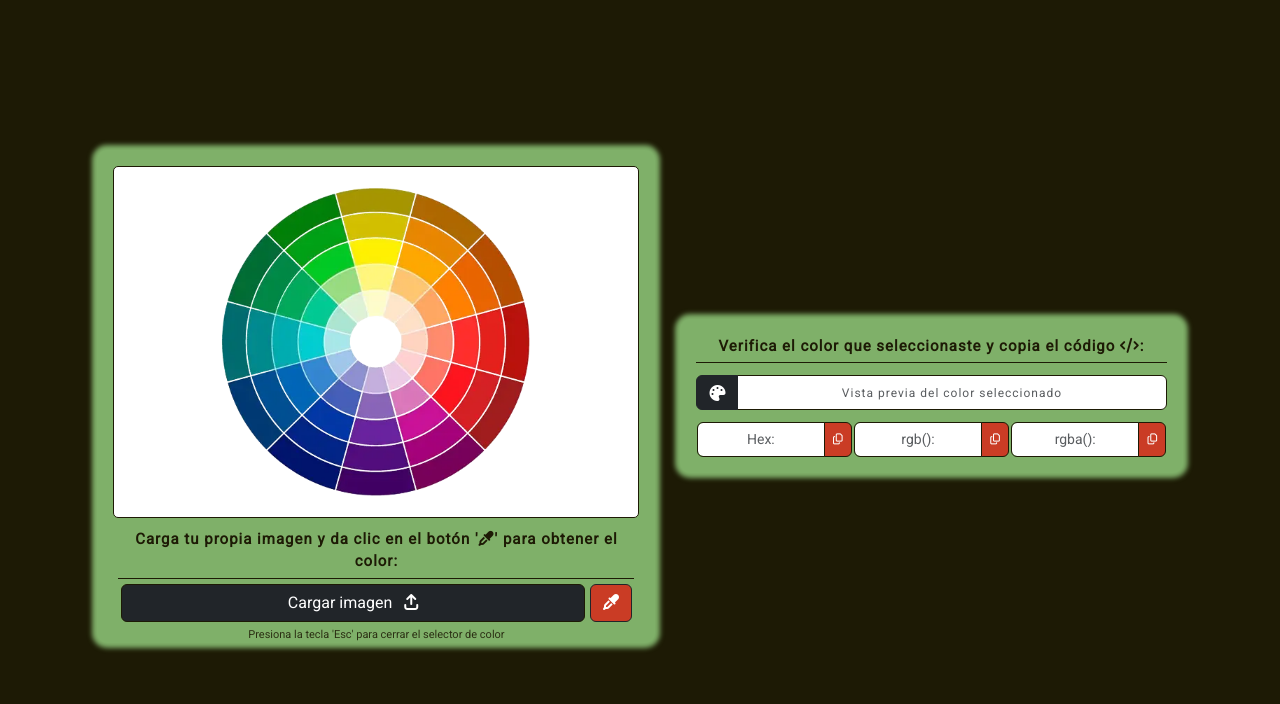
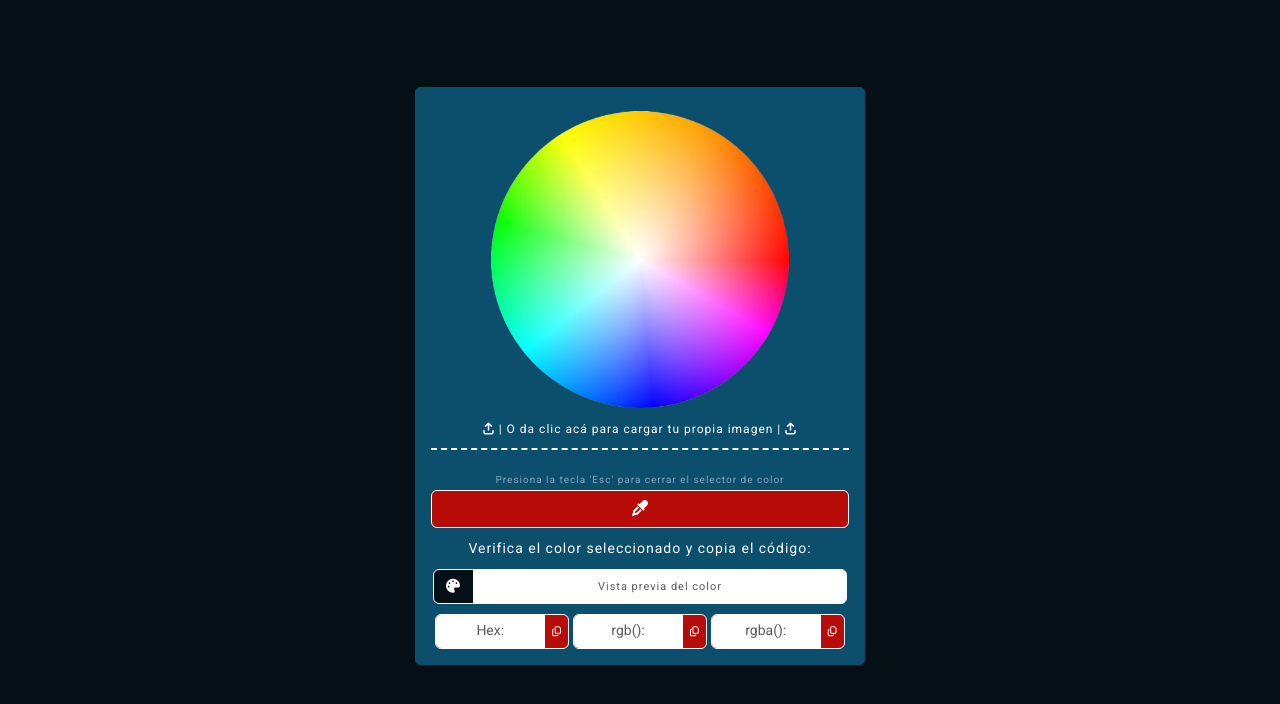
Before and after one commit to MauricioBarrueta/imgColorPicker, a website: page index.html in a window 1280 px wide. Drawn offline with nearby package versions, Linux system fonts and the light colour scheme.

Commit message:
Se modificó la vista y la lógica del sitio

```diff
--- a/index.html
+++ b/index.html
@@ -15,25 +15,23 @@
     <div class="color-picker-card">
       <div id="alertText" class="hidden"></div>
 
-      <div class="img-container">
-        <img id="image" src="src/img/demo.webp" />
-      </div>
+      <!-- Upload Image Form - Color Picker Button -->
+      <form action="#" class="upload-image-form">
+        <input type="file" id="uploaded-image" accesskey="image/*" accept="image/png, image/jpeg" hidden>
+        <img id="image" src="src/img/default.png">
+        <div class="form-text">
+            <p id="upload-status">&#xe09a; | O da clic acá para cargar tu propia imagen | &#xe09a;</p>
+        </div>
+      </form>
+      <small>Presiona la tecla 'Esc' para cerrar el selector de color</small>
+      <button class="btn btn-danger" id="color-picker" title="Iniciar el selector de color">&#xf1fb;</button>
 
-      <div class="buttons-container">
-        <span class="title">Carga tu propia imagen y da clic en el botón '' para obtener el color:</span>
-        <label for="file" class="btn btn-dark upload-image">Cargar imagen &nbsp; &#xe09a;</label>
-        <input id="file" type="file" accesskey="image/*" accept="image/png, image/jpeg" hidden>
-        <button class="btn btn-dark" id="color-picker" title="Selecciona el color">&#xf1fb;</button>
-      </div>
-      <small>Presiona la tecla 'Esc' para cerrar el selector de color</small>
-    </div>
-
-    <div class="color-res">
+      <!-- Color Models Code -->
       <div class="color-selected-container">
-        <span class="title">Verifica el color que seleccionaste y copia el código &#xf121;:</span>
+        <span class="title">Verifica el color seleccionado y copia el código:</span>
         <div class="input-group">
           <span class="input-group-text btn btn-dark" id="color-icon" title="Vista previa">&#xf53f;</span>
-          <input type="text" class="form-control" id="color-preview" placeholder="Vista previa del color seleccionado" aria-describedby="color-icon" readonly>
+          <input type="text" class="form-control" id="color-preview" placeholder="Vista previa del color" aria-describedby="color-icon" readonly>
         </div>
         <div class="input-group">
           <input type="text" class="form-control" placeholder="Hex:" aria-describedby="hex" id="hexCode" readonly>
@@ -49,6 +47,7 @@
         </div>
       </div>
     </div>
+
   </div>
 
     <script src="https://cdn.jsdelivr.net/npm/bootstrap@5.3.2/dist/js/bootstrap.bundle.min.js" integrity="sha384-C6RzsynM9kWDrMNeT87bh95OGNyZPhcTNXj1NW7RuBCsyN/o0jlpcV8Qyq46cDfL" crossorigin="anonymous"></script>
--- a/src/js/main.js
+++ b/src/js/main.js
@@ -1,20 +1,18 @@
-const imageSrc = document.getElementById('image'), colorPicker = document.getElementById("color-picker"),
-  errorText = document.getElementById("alertText"), uploadedFile = document.getElementById("file"), uploadLabel = document.querySelector('.upload-image'),
-  selectedColorContainer = document.querySelector('.color-res'), colorContainer = document.querySelector('.color-selected-container'),
-  colorPreview = document.getElementById("color-preview"),
-  hexadecimalValue = document.getElementById('hexCode'), rgbValue = document.getElementById('rgbCode'), rgbaValue = document.getElementById('rgbaCode')
-
-let eyeDropper;
+const uploadImageForm = document.querySelector('.upload-image-form'), uploadedImage = document.getElementById('uploaded-image'),
+  imageSrc = document.getElementById('image'), colorPickerButton = document.getElementById("color-picker"), errorText = document.getElementById("alertText"),
+  colorContainer = document.querySelector('.color-selected-container'), colorPreview = document.getElementById("color-preview"),
+  hexValue = document.getElementById('hexCode'), rgbValue = document.getElementById('rgbCode'), rgbaValue = document.getElementById('rgbaCode')
+let eyeDropper
 
 window.onload = () => {
   colorPreview.style.background = 'white'
-  /* Verifica si la API es compatible con el navegador */
+  /* Verifica si la API es compatible con el navegador o no */
   if (!window.EyeDropper) {
       errorText.classList.remove('hidden')
-      selectedColorContainer.classList.add('hidden')
-      uploadedFile.disabled = true, uploadLabel.style.pointerEvents = 'none', uploadLabel.style.background = '#424649', colorPicker.disabled = true
-      errorText.innerText = "Lo sentimos, 'EyeDropper API' no es compatible con este navegador :(";
-    return;
+      colorContainer.classList.add('hidden')
+      colorPickerButton.disabled = true, uploadedImage.disabled = true
+      errorText.innerText = `\u{f071} EyeDropper API no es compatible con este navegador \u{f071}`
+    return
   } else { eyeDropper = new EyeDropper() }
 };
 
@@ -24,39 +22,40 @@ const hexColorToRgb = (color, alpha) => {
   const r = parseInt(color.substr(1, 2), 16)
   const g = parseInt(color.substr(3, 2), 16)
   const b = parseInt(color.substr(5, 2), 16)
-  rgbCodeValue =  `rgb(${r}, ${g}, ${b})`
-  rgbaCodeValue = `rgba(${r}, ${g}, ${b}, ${alpha})`
+  rgbCodeValue =  `rgb(${r}, ${g}, ${b});`, rgbaCodeValue = `rgba(${r}, ${g}, ${b}, ${alpha});`
 }
 
 /* Se inicializa la promesa que retornará el código del color */
 const initColorPicker = async () => {
   await eyeDropper.open()
     .then((colorValue) => {
-      let hexCode = colorValue.sRGBHex;
+      let hexCode = colorValue.sRGBHex
       hexColorToRgb(hexCode, 1)
-      hexadecimalValue.value = hexCode, rgbValue.value = rgbCodeValue, rgbaValue.value = rgbaCodeValue
+      hexValue.value = hexCode, rgbValue.value = rgbCodeValue, rgbaValue.value = rgbaCodeValue
       colorPreview.style.backgroundColor = hexCode
     })
     .catch((error) => { console.error(error) });
 };
-colorPicker.addEventListener("click", initColorPicker);
+colorPickerButton.addEventListener("click", initColorPicker);
 
-/* Se llama al evento 'change' si la imagen es modificada */
-uploadedFile.addEventListener('change', () => {
+/* Se llama al evento 'change' si la imagen es modificada y al evento 'click' del formulario  */
+uploadImageForm.addEventListener('click', () => { uploadedImage.click() })
+uploadedImage.addEventListener('change', () => {
   let fileReader = new FileReader() //* Objeto que permite leer los archivos del ordenador
   /* Se leé el contenido del archivo y al finalizar se asigna al atributo 'src' de la imagen */
-  fileReader.readAsDataURL(uploadedFile.files[0]);
+  fileReader.readAsDataURL(uploadedImage.files[0])
   fileReader.onload = () => {
-    imageSrc.setAttribute("src", fileReader.result);
+    imageSrc.setAttribute("src", fileReader.result)
   };
 })
 
-const copyButtons = document.querySelectorAll('.color-res button')
+/* Copia el valor del input dependiendo el botón que se seleccionó */
+const copyButtons = document.querySelectorAll('.color-selected-container button')
 copyButtons.forEach(element => {
   element.addEventListener('click', () => {
-    var selectedInput = element.id === 'hex' ? hexadecimalValue : element.id === 'rgb' ? rgbValue : rgbaValue
+    var selectedInput = element.id === 'hex' ? hexValue : element.id === 'rgb' ? rgbValue : rgbaValue
     selectedInput.select()
     selectedInput.setSelectionRange(0, 99999)
-    navigator.clipboard.writeText(selectedInput == hexadecimalValue ? selectedInput.value.toUpperCase() : selectedInput.value)
+    navigator.clipboard.writeText(selectedInput == hexValue ? selectedInput.value.toUpperCase() : selectedInput.value)
   })
 })
--- a/src/scss/styles.scss
+++ b/src/scss/styles.scss
@@ -6,102 +6,95 @@
 }
 
 /* Color Palette */
-$asparagus: #7FB069;
-$lemmonChifon: #FFFBBD;
-$fawn: #E6AA68;
-$chiliRed: #CA3C25;
-$smokyBlack: #1D1A05;
+$engineeringOrange: #B80C09;
+$indigoDye: #0B4F6C;
+$processCyan: #01BAEF;
+$ghostWhite: #FBFBFF;
+$richBlack: #040F16;
 
 body {
-    background-color: $smokyBlack; padding: 1em;
+    background-color: $richBlack; padding: 1em;
+    span, small { user-select: none; cursor: default; }
 
-    span, small { user-select: none; cursor: default; }
     .container, .buttons-container, .color-selected-container, #color-preview {
         display: flex; justify-content: center; align-items: center; flex-wrap: wrap;
     }
     .container {
-        flex-direction: row; gap: 25px;
-        min-height: 95vh;
-        .color-picker-card, .color-res {
-            position: relative;
-            background-color: $asparagus; box-shadow:  0px 0px 5px 5px rgba(127, 176, 105, 1);
-            width: 50%; min-width: 450px; height: auto;
-            padding: 1em; border-radius: 10px; color: white;
-
+        flex-direction: row; min-height: 90vh;
+        .color-picker-card {
+            position: relative; width: 450px; height: auto;
+            padding: 1em; border-radius: 5px;
+            background-color: $indigoDye; color: $ghostWhite;
             #alertText {
-                background-color: white; border: 1px solid $smokyBlack;
+                background-color: $ghostWhite; color: $engineeringOrange;
                 padding: 5px 0; border-radius: 5px; margin-bottom: 5px;
-                text-align: center; font-size: 14px; font-weight: bold; color: $chiliRed;
+                text-align: center; font-size: 14px;
+            }
+            .upload-image-form {
+                text-align: center; border-radius: 5px;
+                cursor: pointer; transition: 0.35s;
+                &:hover {
+                    background-color: $ghostWhite;
+                    box-shadow: inset 0px 0px 10px 5px rgba(0,0,0,0.75);
+                    p { color: $richBlack !important; border-bottom: none !important; }
+                }
+                img {
+                    width: 75%; height: auto;
+                    padding: 0.5rem;
+                }
+                .form-text {
+                    p {
+                        font-size: 12px; letter-spacing: 1px; color: $ghostWhite;
+                        padding-bottom: 10px; transition: 0.25s;
+                        border-bottom: 2px dashed $ghostWhite;
+                    }
+                }
+            }
+            #color-picker {
+                width: 100%;
+                background-color: $engineeringOrange; border-color: $ghostWhite;
+                &:hover { background-color: #bb2d3b; }
+            }
+            small {
+                width: 100%; display: inline-block;
+                font-size: 10px; text-align: center; letter-spacing: 1px;
+                opacity: .5; color: $ghostWhite;
             }
 
-            .title {
-                width: 100%; display: inline-block;
-                text-align: center; font-size: 15px; font-weight: bold; letter-spacing: 1px; color: $smokyBlack;
-                padding-bottom: 5px; border-bottom: 1px solid $smokyBlack;
-            }
+            .color-selected-container {
+                margin-top: 10px;
+                span {
+                    font-size: 14px; letter-spacing: 1px;
+                }
+                .input-group {
+                    width: 32%; margin-top: 10px; margin-inline: 2px;
+                    &:nth-child(2) { width: 100%; }
 
-            .img-container {
-                width: 100%;
-                margin: 0 auto; border-radius: 5px; border: 1px solid $smokyBlack;
-                text-align: center;
-                background-color: white;
-                img {
-                    width: 350px; height: auto
-                }
-            }
+                    #color-icon {
+                        height: 35px;
+                        cursor: default; background-color: $richBlack;
+                    }
+                    #color-preview {
+                        user-select: none; cursor: default; line-height: 2;
+                        &::placeholder { font-size: 11px; letter-spacing: 1px; }
+                    }
 
-            .buttons-container {
-                flex-wrap: wrap; justify-content: space-around;
-                padding: 5px; margin: 5px 0; margin-bottom: 0;
-                .upload-image, button { margin-top: 5px; }
-                .upload-image {
-                    width: 90%;
-                    border: 1px solid $smokyBlack;
-                    cursor: pointer;
-                }
-                button {
-                    width: fit-content;
-                    background-color: $chiliRed;
-                    &:hover { background-color: $fawn !important; color: $smokyBlack; }
-                }
-            }
-            small {
-                position: absolute; left: 0; width: 100%;
-                font-size: 11px; text-align: center; color: $smokyBlack;
-                opacity: .85;
-            }
-        }
-
-        .color-res {
-            width: 45%; padding: 0.5rem;
-            .color-selected-container {
-                padding: 0.5rem; gap: 2px; border-radius: 5px;
-                .input-group {
-                    width: 33%; margin-top: 10px;
-                    &:nth-child(2) { width: 100%; }
-                    span { height: 35px; cursor: default; }
-                    #color-preview {
-                        user-select: none; cursor: default;
-                        &::placeholder { font-size: 12px; letter-spacing: 1px; }
-                    }
                     &:nth-child(3) input {
                         text-transform: uppercase !important;
                         &::placeholder { text-transform: none; }
                     }
-                    input, button { border-color: $smokyBlack; }
+                    input, #color-icon, button { border: 1px solid $ghostWhite !important; }
                     input {
                         height: 35px;
-                        font-size: 12px; text-align: center; line-height: normal !important;
-                        padding: 5px;
+                        font-size: 10.5px; text-align: center;
+                        line-height: normal !important; padding: 5px;
                         &::placeholder { font-size: 14px; }
-                        &::selection { background-color: $chiliRed; color: white; }
                     }
                     button {
-                        width: 28px;
-                        font-size: 11px;
+                        width: 25px; font-size: 10px;
                         padding: 5px;
-                        background-color: $chiliRed;
-                        &:hover { background-color: $fawn; color: $smokyBlack; }
+                        background-color: $engineeringOrange;
+                        &:hover { background-color: #bb2d3b; }
                     }
                 }
             }
```
Also changed, not shown: src/img/default.png (added), src/img/demo.webp (deleted), src/img/favicon.ico, src/scss/styles.css, 1 other file.
